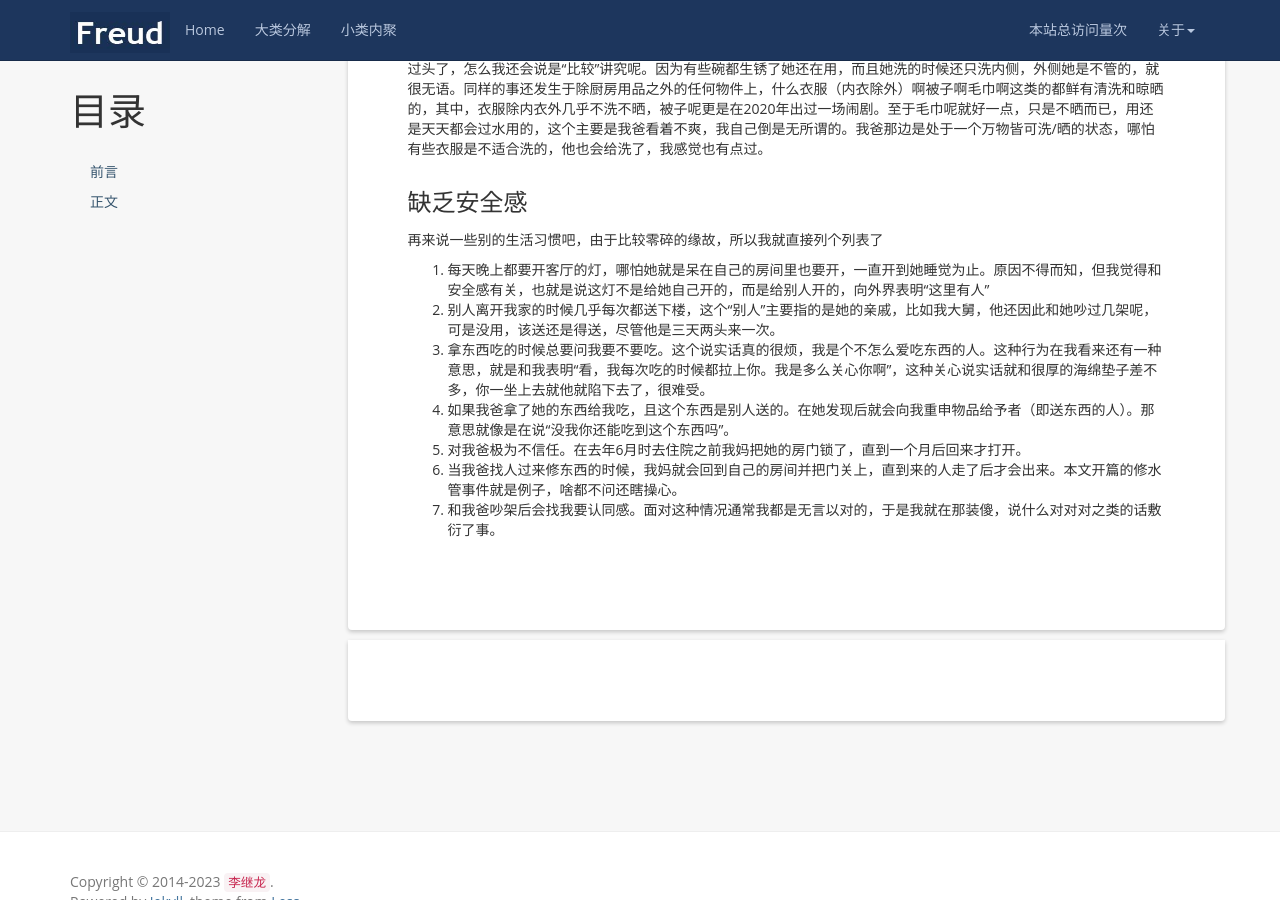
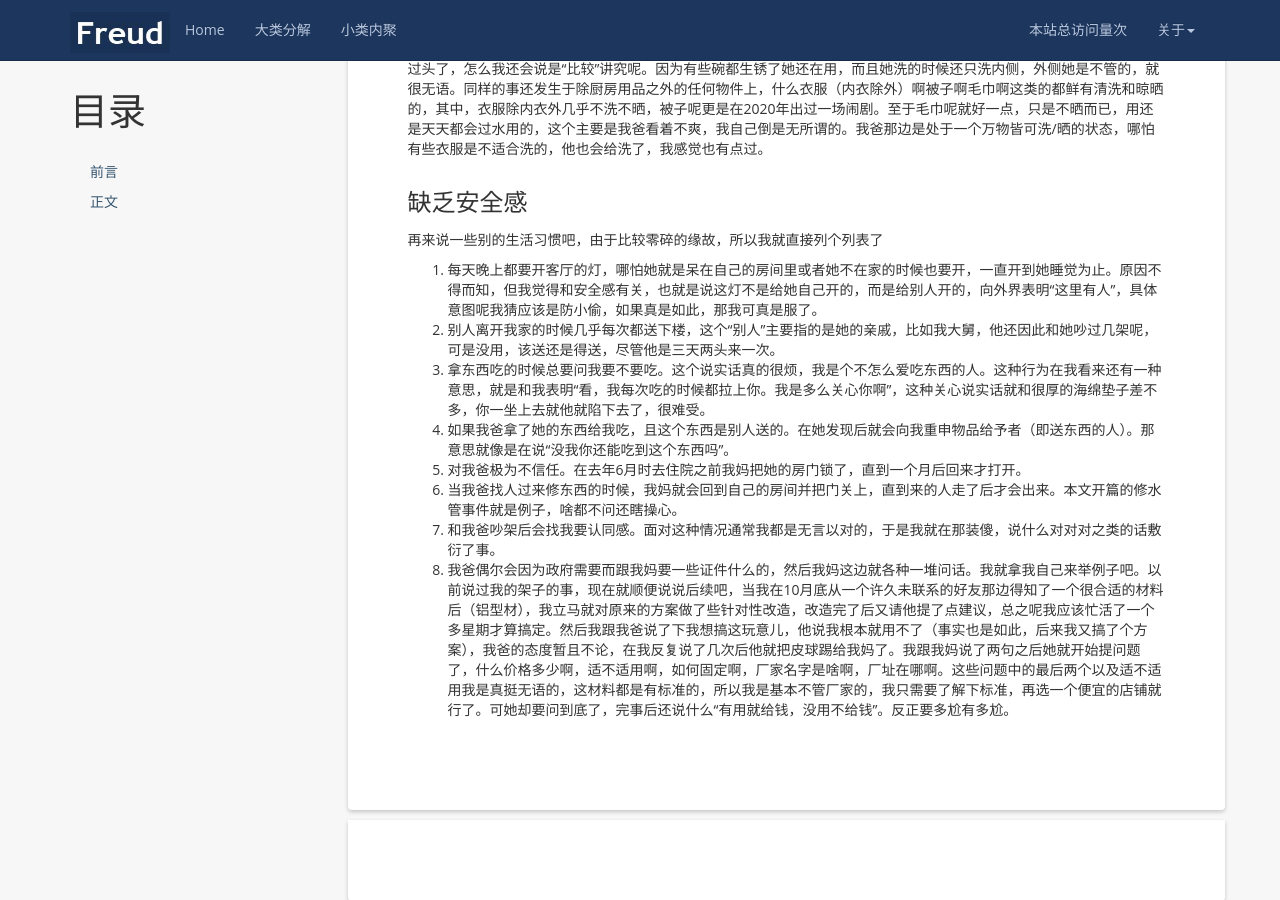
Before and after one commit to kljzndx/My-Blog, a Jekyll site: the page built from _posts/2022-11-23-细说家庭关系.md, in a window 1280 px wide and 900 px high, scrolled down 5679 px. Built offline with Jekyll 4.4.1, drawn with Linux system fonts in a browser that asks for light colours; nearby versions of some CDN libraries; comment, search, counter and statistics services are not loaded.

Commit message:
写作状态同步---补充一条生活习惯

```diff
--- a/_posts/2022-11-23-细说家庭关系.md
+++ b/_posts/2022-11-23-细说家庭关系.md
@@ -124,10 +124,11 @@ ok，我妈的身体已经介绍完了，由于我爸的身体没这么奇葩，
 
 再来说一些别的生活习惯吧，由于比较零碎的缘故，所以我就直接列个列表了
 
-1. 每天晚上都要开客厅的灯，哪怕她就是呆在自己的房间里也要开，一直开到她睡觉为止。原因不得而知，但我觉得和安全感有关，也就是说这灯不是给她自己开的，而是给别人开的，向外界表明“这里有人”
+1. 每天晚上都要开客厅的灯，哪怕她就是呆在自己的房间里或者她不在家的时候也要开，一直开到她睡觉为止。原因不得而知，但我觉得和安全感有关，也就是说这灯不是给她自己开的，而是给别人开的，向外界表明“这里有人”，具体意图呢我猜应该是防小偷，如果真是如此，那我可真是服了。
 2. 别人离开我家的时候几乎每次都送下楼，这个“别人”主要指的是她的亲戚，比如我大舅，他还因此和她吵过几架呢，可是没用，该送还是得送，尽管他是三天两头来一次。
 3. 拿东西吃的时候总要问我要不要吃。这个说实话真的很烦，我是个不怎么爱吃东西的人。这种行为在我看来还有一种意思，就是和我表明“看，我每次吃的时候都拉上你。我是多么关心你啊”，这种关心说实话就和很厚的海绵垫子差不多，你一坐上去就他就陷下去了，很难受。
 4. 如果我爸拿了她的东西给我吃，且这个东西是别人送的。在她发现后就会向我重申物品给予者（即送东西的人）。那意思就像是在说“没我你还能吃到这个东西吗”。
 5. 对我爸极为不信任。在去年6月时去住院之前我妈把她的房门锁了，直到一个月后回来才打开。
 6. 当我爸找人过来修东西的时候，我妈就会回到自己的房间并把门关上，直到来的人走了后才会出来。本文开篇的修水管事件就是例子，啥都不问还瞎操心。
 7. 和我爸吵架后会找我要认同感。面对这种情况通常我都是无言以对的，于是我就在那装傻，说什么对对对之类的话敷衍了事。
+8. 我爸偶尔会因为政府需要而跟我妈要一些证件什么的，然后我妈这边就各种一堆问话。我就拿我自己来举例子吧。以前说过我的架子的事，现在就顺便说说后续吧，当我在10月底从一个许久未联系的好友那边得知了一个很合适的材料后（铝型材），我立马就对原来的方案做了些针对性改造，改造完了后又请他提了点建议，总之呢我应该忙活了一个多星期才算搞定。然后我跟我爸说了下我想搞这玩意儿，他说我根本就用不了（事实也是如此，后来我又搞了个方案），我爸的态度暂且不论，在我反复说了几次后他就把皮球踢给我妈了。我跟我妈说了两句之后她就开始提问题了，什么价格多少啊，适不适用啊，如何固定啊，厂家名字是啥啊，厂址在哪啊。这些问题中的最后两个以及适不适用我是真挺无语的，这材料都是有标准的，所以我是基本不管厂家的，我只需要了解下标准，再选一个便宜的店铺就行了。可她却要问到底了，完事后还说什么“有用就给钱，没用不给钱”。反正要多尬有多尬。
```
